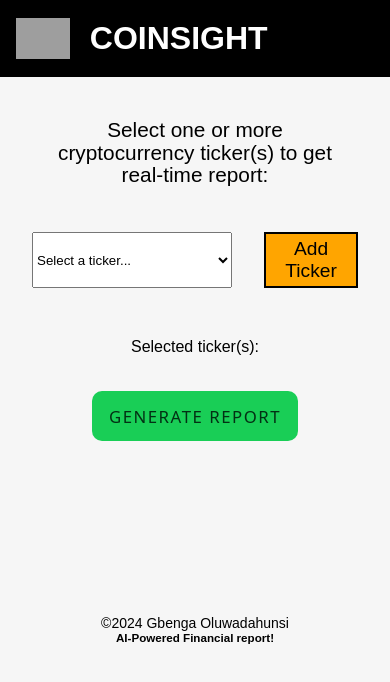
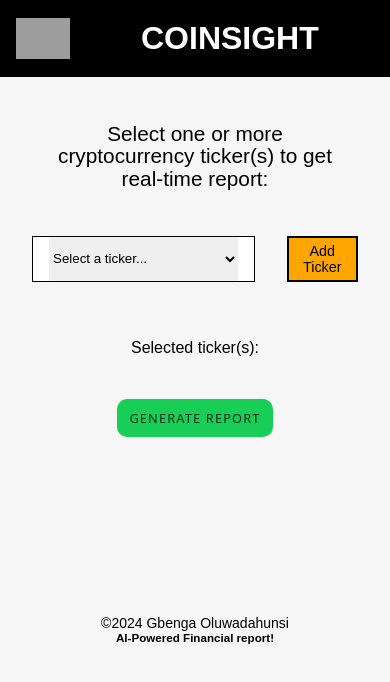
Before and after one commit to gbengaoluwadahunsi/coinSight, a React (Vite) app: page / in a window 390 px wide. Shown: the top 682 px of the page. Built offline with nearby package versions, Linux system fonts and the light colour scheme; grey boxes are pictures that could not be loaded.

Commit message:
Update: Adjusted the font size of the select buttons on mobile view

```diff
--- a/src/components/ActionPanel.jsx
+++ b/src/components/ActionPanel.jsx
@@ -116,6 +116,7 @@ const ActionPanel = ({ clicked, setReportPage, setClicked }) => {
               report:
             </label>
             <div className="form-input-control">
+              <div className="ticker-select-container">
                 <select id="ticker-select">
                   <option value="">Select a ticker...</option>
                   <option value="BTCUSD">BTC - Bitcoin</option>
@@ -139,6 +140,7 @@ const ActionPanel = ({ clicked, setReportPage, setClicked }) => {
                   <option value="FILUSD">FIL - Filecoin</option>
                   <option value="TRXUSD">TRX - TRON</option>
                 </select>
+              </div>
               <button
                 className="add-ticker-btn"
                 type="button"
--- a/src/components/CryptoDatapanel.jsx
+++ b/src/components/CryptoDatapanel.jsx
@@ -33,7 +33,7 @@ const CryptoDataPanel = ({ data, report }) => {
       return (
         <div
           key={dataItem.ticker}
-          style={{ border: "1px solid black", padding: "10px" }}
+          style={{ border: "1px solid black", padding: "10px" , marginTop: "2.8em" }}
         >
           <div className="crypto-data-header">
             <h2>Cryptocurrency Data for</h2>
--- a/src/index.css
+++ b/src/index.css
@@ -38,10 +38,7 @@ header h1 {
 }
 
 
-.home-h1{
 
-  margin-right: 3.2em;
-}
 
 main {
   display: flex;
@@ -130,6 +127,21 @@ input[type="text"] {
   padding: 1em 2em;
   border: 2px solid black;
   border-right: none;
+}
+
+.ticker-select-container{
+  padding: 0 1em;
+  background: #fff;
+  border:1px solid black;
+  flex-basis: 70%;
+  align-items: center;
+}
+#ticker-select{
+  border: none;
+  padding: 1em 0;
+  width: 100%;
+
+
 }
 
 /* Buttons */
@@ -355,6 +367,10 @@ footer {
     width: 100%;
   }
 
+  .generate-report-btn{
+    font-size: 80%;
+  }
+
   .crypto-data-panel {
     flex-direction: column;
     align-items: center;
@@ -446,4 +462,10 @@ footer {
 
 }
 
+.add-ticker-btn {
+
+  font-size: .9em;
+
 }
+
+}
```
Lines whose indentation alone changed are shown as unchanged.
